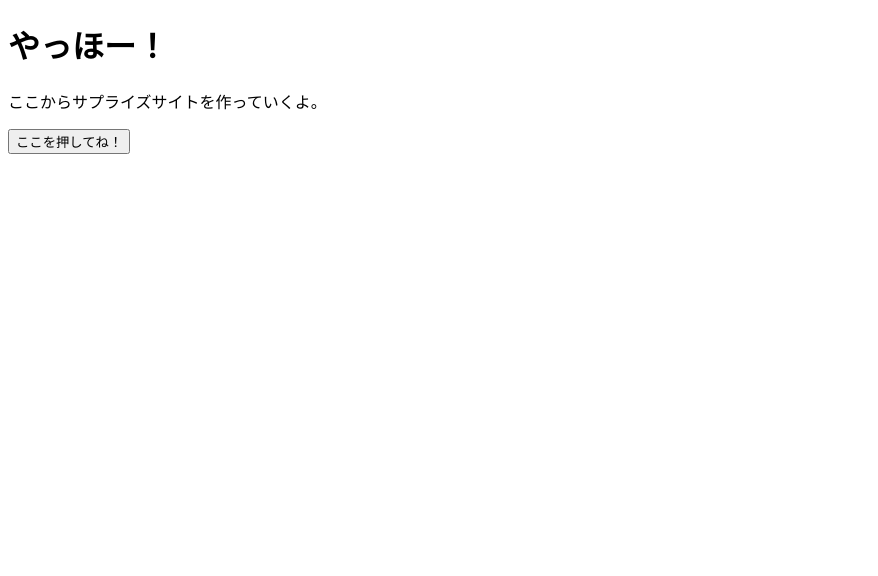
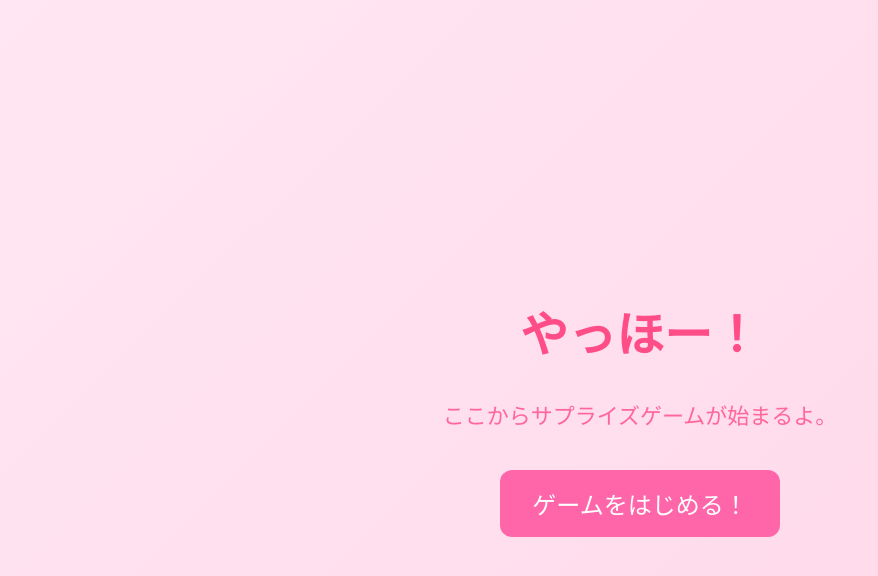
Before and after one commit to DaiBatman/my-surprise-site, a plain HTML site: page index.html in a window 1280 px wide. Shown: the whole page, without its empty margins (0-878 px from the left). Drawn offline with Linux system fonts and the light colour scheme.

Commit message:
Update index.html

```diff
--- a/index.html
+++ b/index.html
@@ -3,15 +3,100 @@
 <head>
   <meta charset="UTF-8">
   <title>Surprise!</title>
+  <style>
+    body {
+      margin: 0;
+      height: 100vh;
+      display: flex;
+      flex-direction: column;
+      justify-content: center;
+      align-items: center;
+      background: linear-gradient(135deg, #ffe6f2, #ffd6e8);
+      font-family: "Hiragino Maru Gothic ProN", sans-serif;
+      overflow: hidden;
+      text-align: center;
+    }
+
+    h1 {
+      font-size: 48px;
+      color: #ff4d88;
+      margin-bottom: 10px;
+      animation: fadeIn 1.5s ease;
+    }
+
+    p {
+      font-size: 22px;
+      color: #ff6699;
+      margin-bottom: 40px;
+      animation: fadeIn 2s ease;
+    }
+
+    button {
+      padding: 16px 32px;
+      font-size: 24px;
+      border: none;
+      border-radius: 12px;
+      background-color: #ff66aa;
+      color: white;
+      cursor: pointer;
+      animation: pop 1s ease;
+    }
+
+    button:hover {
+      background-color: #ff5599;
+    }
+
+    @keyframes fadeIn {
+      from { opacity: 0; transform: translateY(-20px); }
+      to { opacity: 1; transform: translateY(0); }
+    }
+
+    @keyframes pop {
+      0% { transform: scale(0.5); opacity: 0; }
+      100% { transform: scale(1); opacity: 1; }
+    }
+
+    /* 背景のハート */
+    .heart {
+      position: fixed;
+      font-size: 24px;
+      color: #ff80aa;
+      animation: floatUp 6s linear infinite;
+      opacity: 0.7;
+    }
+
+    @keyframes floatUp {
+      from { transform: translateY(100vh); }
+      to { transform: translateY(-10vh); }
+    }
+  </style>
 </head>
 <body>
+
   <h1>やっほー！</h1>
-    <p>ここからサプライズサイトを作っていくよ。</p>
+  <p>ここからサプライズゲームが始まるよ。</p>
 
   <!-- 次のページへ移動するボタン -->
-    <button onclick="location.href='next.html'">
-      ここを押してね！
+  <button onclick="location.href='game.html'">
+    ゲームをはじめる！
   </button>
+
+  <script>
+    // 背景にハートをふわふわ浮かせる
+    function createHeart() {
+      const h = document.createElement('div');
+      h.className = 'heart';
+      h.textContent = '❤️';
+      h.style.left = Math.random() * 100 + 'vw';
+      h.style.bottom = '-20px';
+      h.style.fontSize = (Math.random() * 20 + 20) + 'px';
+      document.body.appendChild(h);
+
+      setTimeout(() => h.remove(), 6000);
+    }
+
+    setInterval(createHeart, 500);
+  </script>
 
 </body>
 </html>
```
Lines whose indentation alone changed are shown as unchanged.
